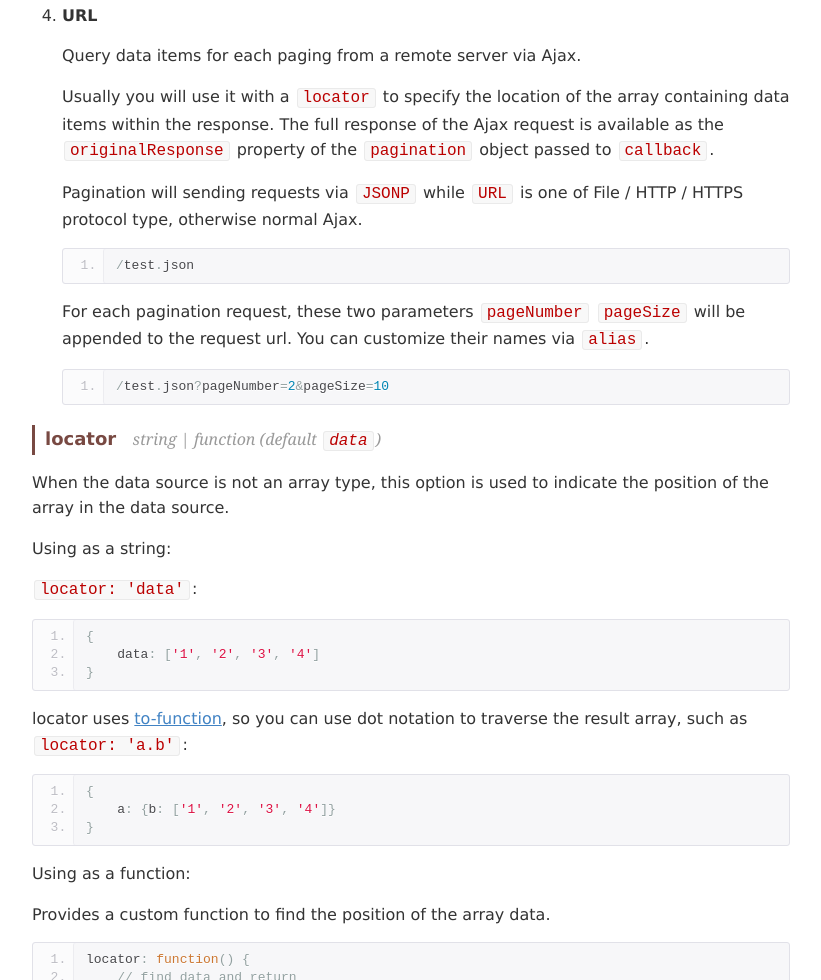
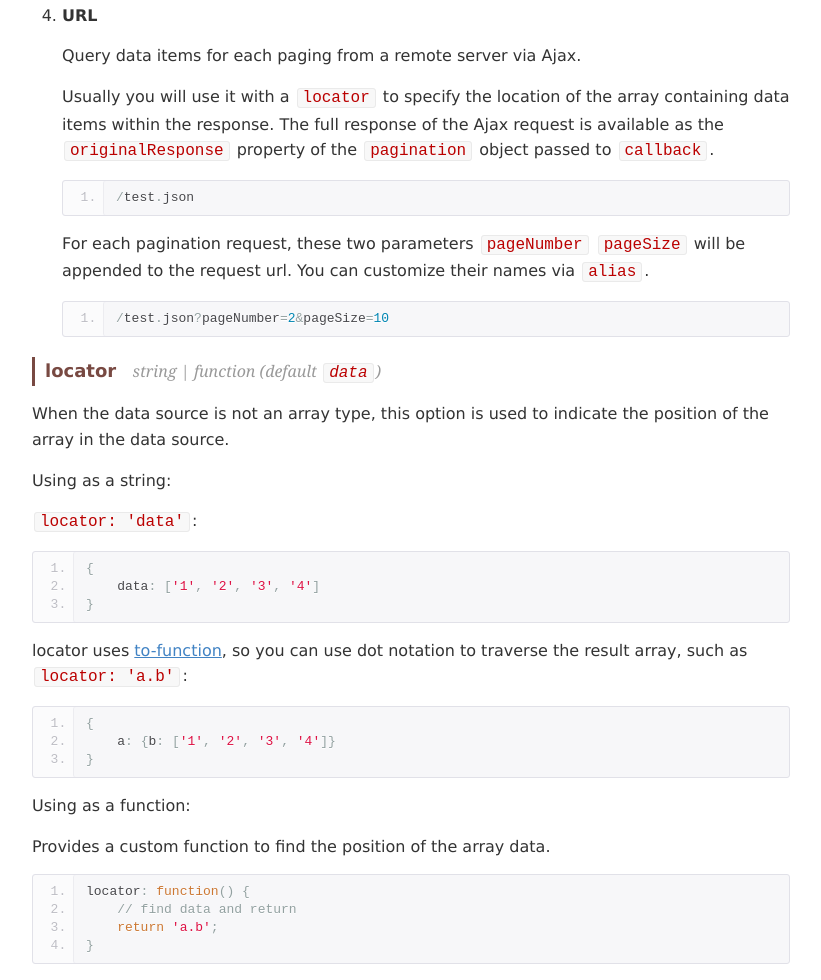
Before and after one commit to superRaytin/paginationjs-site, a plain HTML site: page docs/index.html in a window 1280 px wide. Shown: the part 1255-2235 px from the top of the page, without its empty margins (96-917 px from the left). Drawn offline with Linux system fonts and the light colour scheme.

Commit message:
update docs

```diff
--- a/docs/index.html
+++ b/docs/index.html
@@ -103,7 +103,6 @@
           <p><strong>URL</strong></p>
           <p>Query data items for each paging from a remote server via Ajax.</p>
           <p>Usually you will use it with a <code>locator</code> to specify the location of the array containing data items within the response. The full response of the Ajax request is available as the <code>originalResponse</code> property of the <code>pagination</code> object passed to <code>callback</code>.</p>
-          <p>Pagination will sending requests via <code>JSONP</code> while <code>URL</code> is one of File / HTTP / HTTPS protocol type, otherwise normal Ajax.</p>
           <div>
              <pre><code class="language-none">/test.json</code></pre>
           </div>
```
